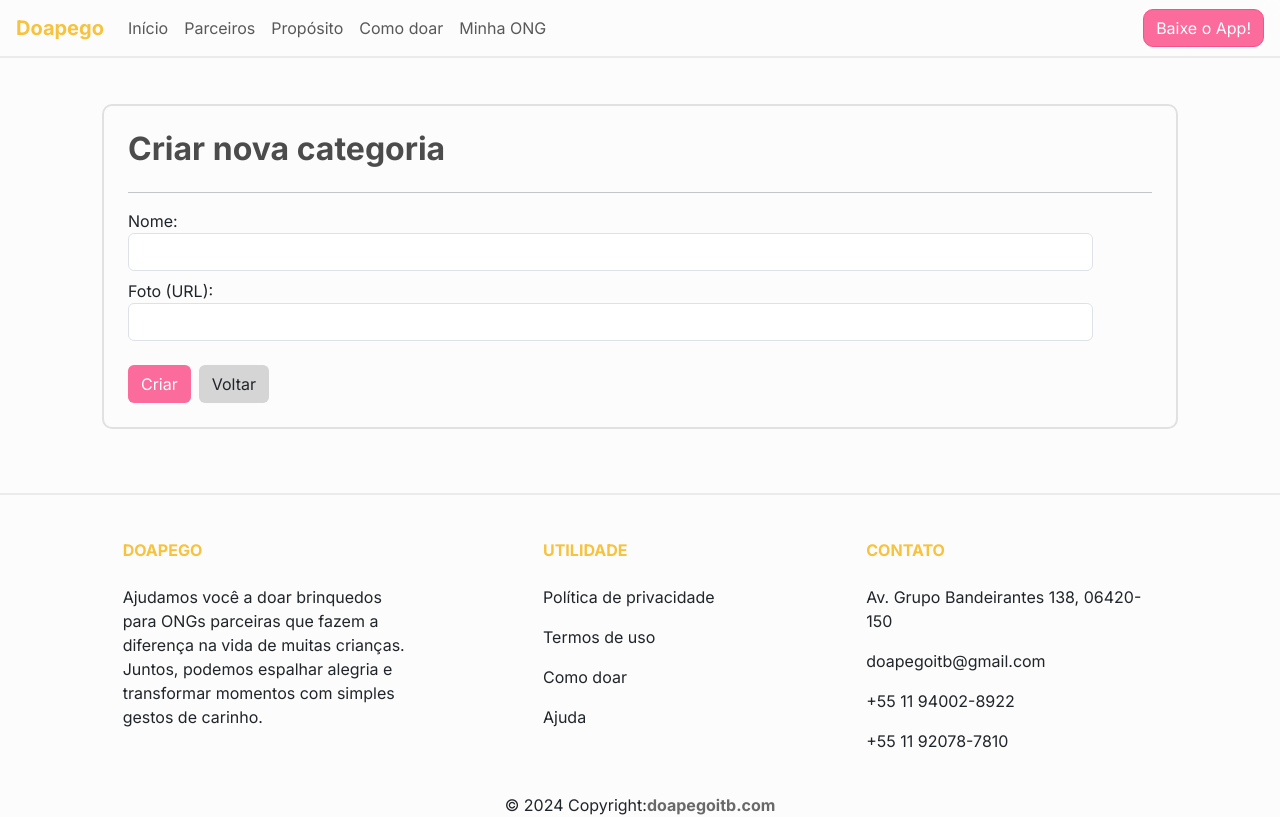
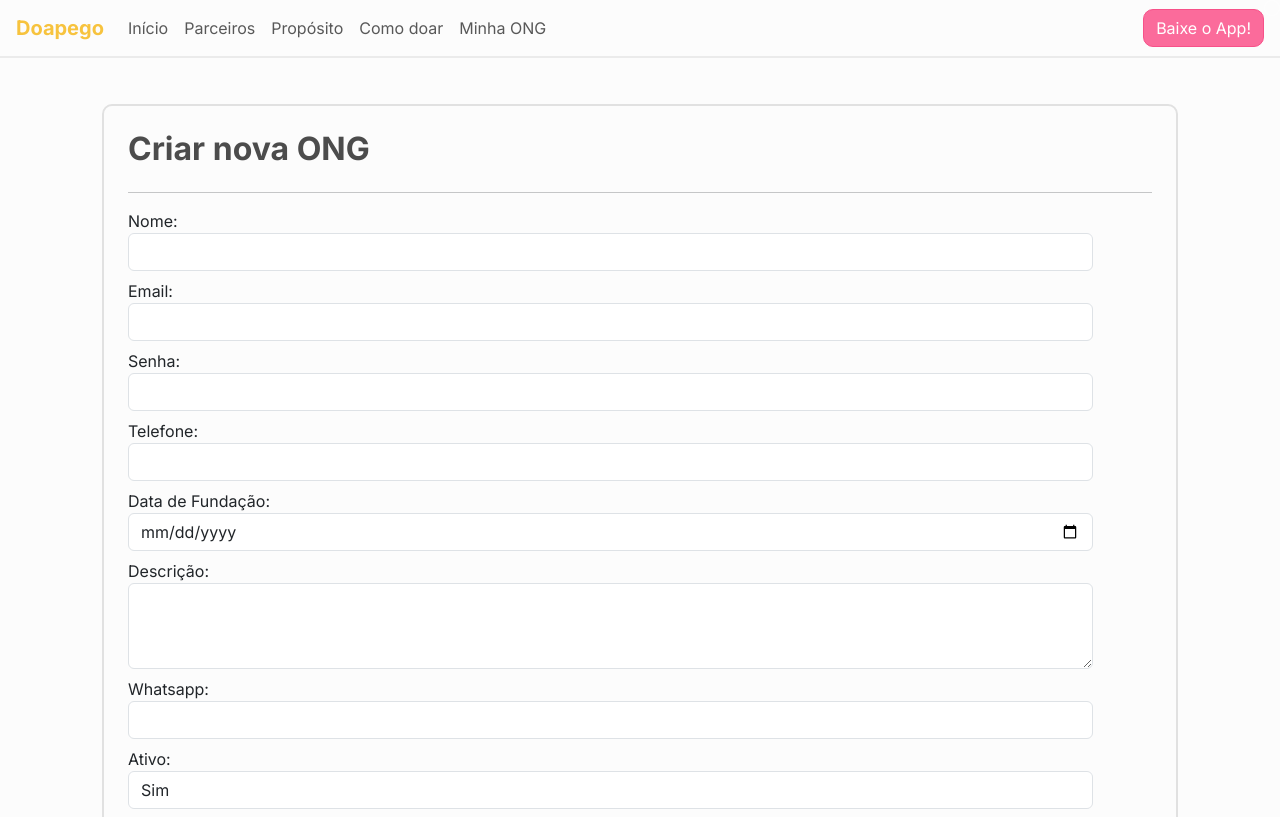
Before and after one commit to Camilazinha/doapego_tcc, a React (Create React App) app in the folder doapego-react/: page /ongs/criar in a window 1280 px wide. Shown: the top 817 px of the page. Built offline with nearby package versions, Linux system fonts and the light colour scheme.

Commit message:
ViewsOng (não finalizada)

```diff
--- a/doapego-react/src/components/OngsViews/CreateOngs.jsx
+++ b/doapego-react/src/components/OngsViews/CreateOngs.jsx
@@ -1,30 +1,46 @@
+// src/components/CreateOng.js
+
 import React, { useState } from 'react';
 import axios from 'axios';
 import { useNavigate } from 'react-router-dom';
 import '../../styles/views.css';
 import '../../styles/layout.css';
 
-
-const CreateCategoria = () => {
+const CreateOng = () => {
   const [nome, setNome] = useState('');
-  const [foto, setFoto] = useState('');
+  const [email, setEmail] = useState('');
+  const [senha, setSenha] = useState('');
+  const [telefone, setTelefone] = useState('');
+  const [fundacao, setFundacao] = useState('');
+  const [descricao, setDescricao] = useState('');
+  const [whatsapp, setWhatsapp] = useState('');
+  const [ativo, setAtivo] = useState(true);
   const navigate = useNavigate();
 
   const handleSubmit = async (e) => {
     e.preventDefault();
     try {
-      await axios.post('http://localhost:8080/categorias-doacao', { nome, foto });
-      alert('Categoria criada com sucesso!');
-      navigate('/categorias');
+      await axios.post('http://localhost:8080/ongs', {
+        nome,
+        email,
+        senha,
+        telefone,
+        fundacao,
+        descricao,
+        whatsapp,
+        ativo
+      });
+      alert('ONG criada com sucesso!');
+      navigate('/ongs');
     } catch (err) {
-      console.error('Erro ao criar categoria:', err);
-      alert('Erro ao criar categoria. Tente novamente!')
+      console.error('Erro ao criar ONG:', err);
+      alert('Erro ao criar ONG. Tente novamente!');
     }
   };
 
   return (
     <div className="borda-view container-fluid my-5 p-4">
-      <p className='h2'>Criar nova categoria</p>
+      <p className='h2'>Criar nova ONG</p>
       <hr />
 
       <form onSubmit={handleSubmit}>
@@ -36,18 +52,56 @@ const CreateCategoria = () => {
         </div>
 
         <div className="form-group col-10 col-md-11 mb-2">
-          <label>Foto (URL):</label>
-          <input type="text" className="form-control" value={foto} onChange={(e) => setFoto(e.target.value)}
-          />
+          <label>Email:</label>
+          <input
+            type="email" className="form-control" value={email} onChange={(e) => setEmail(e.target.value)} required />
+        </div>
+
+        <div className="form-group col-10 col-md-11 mb-2">
+          <label>Senha:</label>
+          <input
+            type="password" className="form-control" value={senha} onChange={(e) => setSenha(e.target.value)} required />
+        </div>
+
+        <div className="form-group col-10 col-md-11 mb-2">
+          <label>Telefone:</label>
+          <input
+            type="text" className="form-control" value={telefone} onChange={(e) => setTelefone(e.target.value)} />
+        </div>
+
+        <div className="form-group col-10 col-md-11 mb-2">
+          <label>Data de Fundação:</label>
+          <input
+            type="date" className="form-control" value={fundacao} onChange={(e) => setFundacao(e.target.value)} />
+        </div>
+
+        <div className="form-group col-10 col-md-11 mb-2">
+          <label>Descrição:</label>
+          <textarea
+            className="form-control" value={descricao} onChange={(e) => setDescricao(e.target.value)} rows="3" />
+        </div>
+
+        <div className="form-group col-10 col-md-11 mb-2">
+          <label>Whatsapp:</label>
+          <input
+            type="text" className="form-control" value={whatsapp} onChange={(e) => setWhatsapp(e.target.value)} />
+        </div>
+
+        <div className="form-group col-10 col-md-11 mb-2">
+          <label>Ativo:</label>
+          <select className="form-control" value={ativo} onChange={(e) => setAtivo(e.target.value === 'true')} required>
+            <option value="true">Sim</option>
+            <option value="false">Não</option>
+          </select>
         </div>
 
         <div className="form-group">
-        <button type="submit" className="btn btn-add mt-3">Criar</button>
-        <button className="btn btn-voltar mt-3" onClick={() => navigate('/categorias')}>Voltar</button>
+          <button type="submit" className="btn btn-add mt-3">Criar</button>
+          <button className="btn btn-voltar mt-3" onClick={() => navigate('/ongs')}>Voltar</button>
         </div>
       </form>
     </div>
   );
 };
 
-export default CreateCategoria;
+export default CreateOng;
--- a/doapego-react/src/components/OngsViews/EditOngs.jsx
+++ b/doapego-react/src/components/OngsViews/EditOngs.jsx
@@ -1,3 +1,5 @@
+// src/components/EditOng.js
+
 import React, { useEffect, useState } from 'react';
 import axios from 'axios';
 import { useParams, useNavigate } from 'react-router-dom';
@@ -7,26 +9,26 @@ const EditOng = () => {
   const { id } = useParams();
   const [nome, setNome] = useState('');
   const [email, setEmail] = useState('');
+  const [senha, setSenha] = useState('');
   const [telefone, setTelefone] = useState('');
   const [fundacao, setFundacao] = useState('');
   const [descricao, setDescricao] = useState('');
   const [whatsapp, setWhatsapp] = useState('');
-  const [ativo, setAtivo] = useState(false);
+  const [ativo, setAtivo] = useState(true);
   const navigate = useNavigate();
 
   useEffect(() => {
     const fetchOng = async () => {
       try {
         const response = await axios.get(`http://localhost:8080/ongs/${id}`);
-        const ongData = response.data;
-
-        setNome(ongData.nome || '');
-        setEmail(ongData.email || '');
-        setTelefone(ongData.telefone || '');
-        setFundacao(ongData.fundacao || '');
-        setDescricao(ongData.descricao || '');
-        setWhatsapp(ongData.whatsapp || '');
-        setAtivo(ongData.ativo || false);
+        const { nome, email, telefone, fundacao, descricao, whatsapp, ativo } = response.data;
+        setNome(nome);
+        setEmail(email);
+        setTelefone(telefone);
+        setFundacao(fundacao ? fundacao.split('T')[0] : ''); // Ajustar data
+        setDescricao(descricao);
+        setWhatsapp(whatsapp);
+        setAtivo(ativo);
       } catch (err) {
         console.error('Erro ao buscar ONG:', err);
       }
@@ -36,8 +38,7 @@ const EditOng = () => {
 
   const handleSubmit = async (e) => {
     e.preventDefault();
-    try {
-      await axios.put(`http://localhost:8080/ongs/${id}`, {
+    const ongData = {
       nome,
       email,
       telefone,
@@ -45,8 +46,13 @@ const EditOng = () => {
       descricao,
       whatsapp,
       ativo
-      });
+    };
 
+    // Log para verificar os dados enviados
+    console.log('Dados enviados:', ongData);
+
+    try {
+      await axios.put(`http://localhost:8080/ongs/${id}`, ongData);
       alert('ONG atualizada com sucesso!');
       navigate('/ongs');
     } catch (err) {
@@ -55,87 +61,67 @@ const EditOng = () => {
     }
   };
 
+
   return (
     <div className="borda-view container-fluid my-5 p-4">
       <p className='h2'>Editar ONG</p>
       <hr />
 
       <form onSubmit={handleSubmit}>
+
         <div className="form-group col-10 col-md-11 mb-2">
           <label>Nome:</label>
           <input
-            type="text"
-            className="form-control"
-            value={nome}
-            onChange={(e) => setNome(e.target.value)}
-            required
-          />
+            type="text" className="form-control" value={nome} onChange={(e) => setNome(e.target.value)} required />
         </div>
 
         <div className="form-group col-10 col-md-11 mb-2">
-          <label>E-mail:</label>
+          <label>Email:</label>
           <input
-            type="email"
-            className="form-control"
-            value={email}
-            onChange={(e) => setEmail(e.target.value)}
-            required
-          />
+            type="email" className="form-control" value={email} onChange={(e) => setEmail(e.target.value)} required />
+        </div>
+
+        <div className="form-group col-10 col-md-11 mb-2">
+          <label>Senha:</label>
+          <input
+            type="password" className="form-control" value={senha} onChange={(e) => setSenha(e.target.value)} />
         </div>
 
         <div className="form-group col-10 col-md-11 mb-2">
           <label>Telefone:</label>
           <input
-            type="text"
-            className="form-control"
-            value={telefone}
-            onChange={(e) => setTelefone(e.target.value)}
-          />
+            type="text" className="form-control" value={telefone} onChange={(e) => setTelefone(e.target.value)} />
         </div>
 
         <div className="form-group col-10 col-md-11 mb-2">
           <label>Data de Fundação:</label>
           <input
-            type="date"
-            className="form-control"
-            value={fundacao}
-            onChange={(e) => setFundacao(e.target.value)}
-          />
+            type="date" className="form-control" value={fundacao} onChange={(e) => setFundacao(e.target.value)} />
         </div>
 
         <div className="form-group col-10 col-md-11 mb-2">
           <label>Descrição:</label>
           <textarea
-            className="form-control"
-            value={descricao}
-            onChange={(e) => setDescricao(e.target.value)}
-          />
+            className="form-control" value={descricao} onChange={(e) => setDescricao(e.target.value)} rows="3" />
         </div>
 
         <div className="form-group col-10 col-md-11 mb-2">
-          <label>WhatsApp:</label>
+          <label>Whatsapp:</label>
           <input
-            type="text"
-            className="form-control"
-            value={whatsapp}
-            onChange={(e) => setWhatsapp(e.target.value)}
-          />
+            type="text" className="form-control" value={whatsapp} onChange={(e) => setWhatsapp(e.target.value)} />
         </div>
 
         <div className="form-group col-10 col-md-11 mb-2">
           <label>Ativo:</label>
-          <select
-            className="form-control"
-            value={ativo}
-            onChange={(e) => setAtivo(e.target.value === 'true')}>
-            <option value={true}>Sim</option>
-            <option value={false}>Não</option>
+          <select className="form-control" value={ativo} onChange={(e) => setAtivo(e.target.value === 'true')} required>
+            <option value="true">Sim</option>
+            <option value="false">Não</option>
           </select>
         </div>
 
         <div className='form-group'>
           <button type="submit" className="btn btn-add mt-3">Atualizar</button>
-          <button type="button" className="btn btn-voltar mt-3" onClick={() => navigate('/ongs')}>Voltar</button>
+          <button className="btn btn-voltar mt-3" onClick={() => navigate('/ongs')}>Voltar</button>
         </div>
       </form>
     </div>
```
Lines whose indentation alone changed are shown as unchanged.
